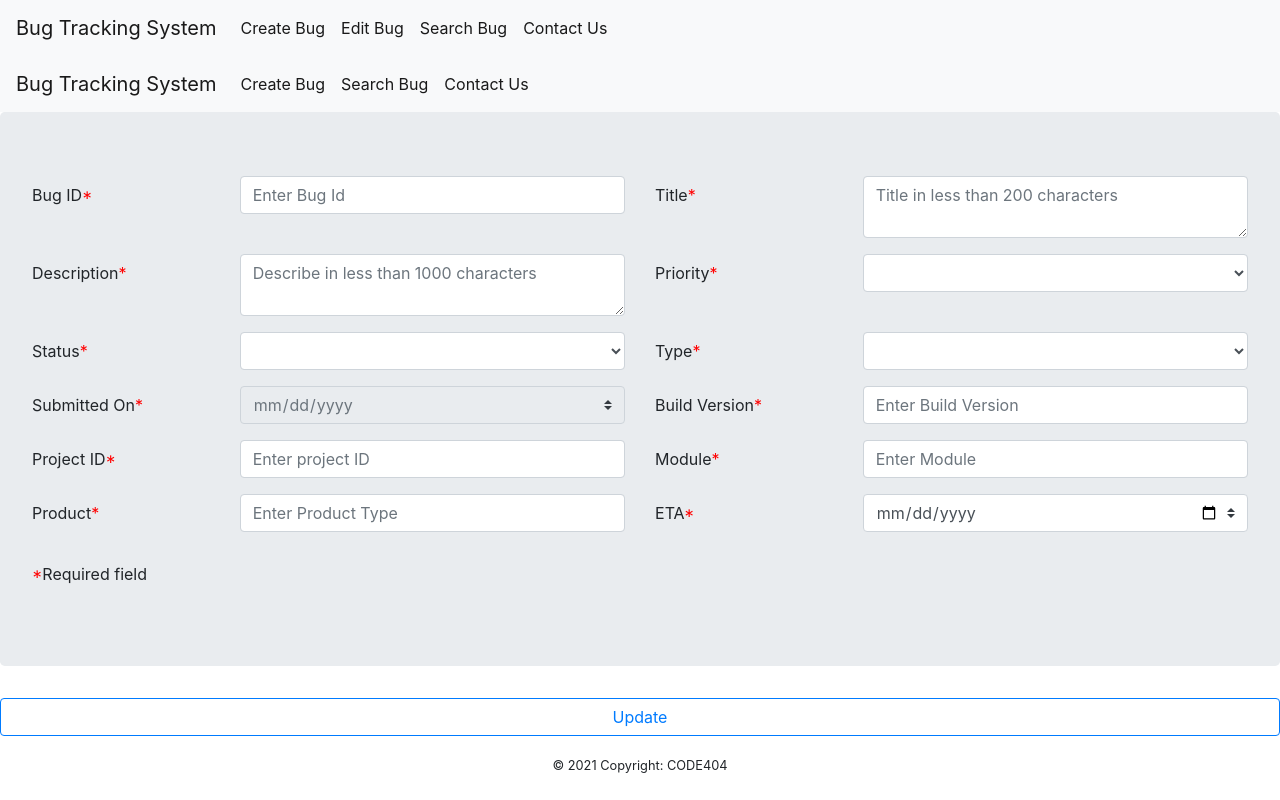
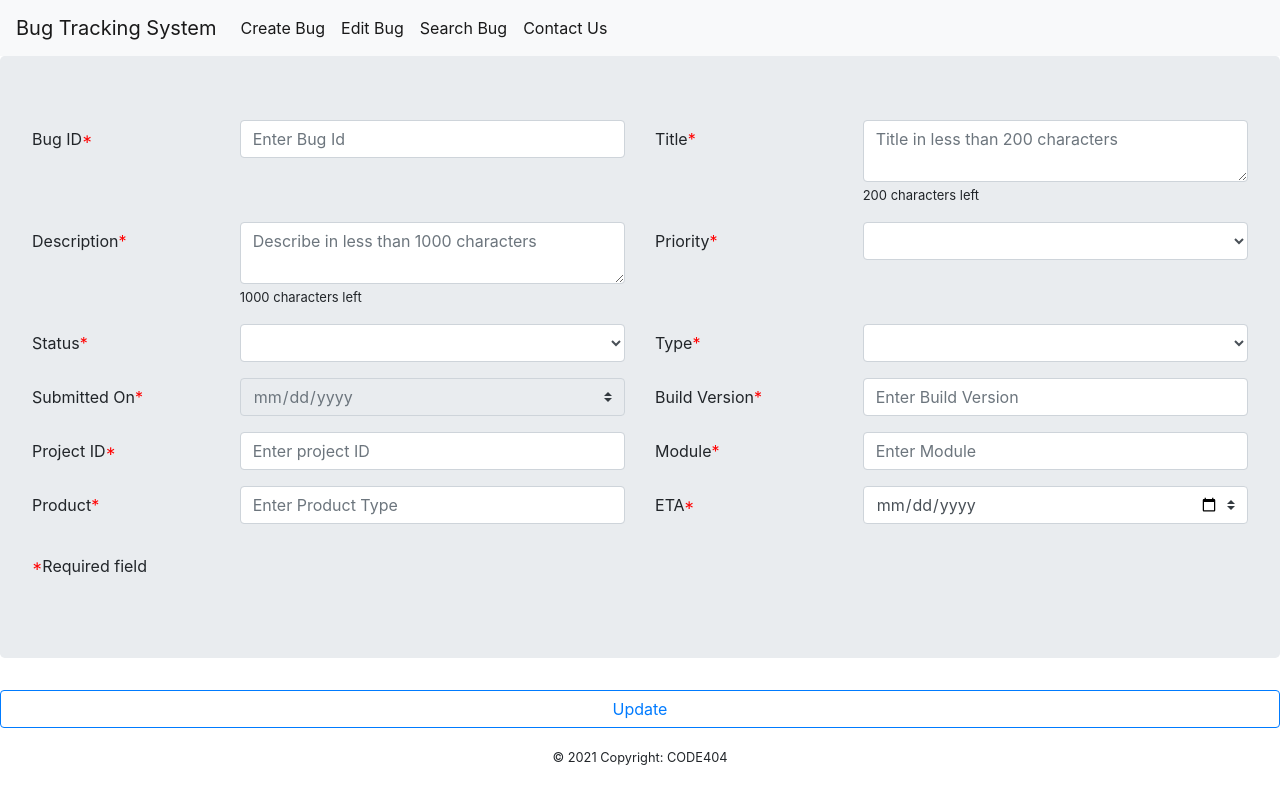
Before and after one commit to Indhugi/AngularBTS, an Angular app: page /updateBug in a window 1280 px wide. Built offline with nearby package versions, Linux system fonts and the light colour scheme.

Commit message:
updateform validation and its routerlink

```diff
--- a/src/app/create-bug/create-bug.component.ts
+++ b/src/app/create-bug/create-bug.component.ts
@@ -17,7 +17,7 @@ export class CreateBugComponent implements OnInit {
   saveBug() {
     let createBug = (<HTMLInputElement>document.getElementById('createBug'))
     if (!createBug.checkValidity()) {
-      alert('form is invalid');
+      alert('Form is Invalid! Please check whether all mandatory fields are filled!');
       return;
     }
     const promise = this.bugService.saveBug(this.bug);
--- a/src/app/header/header.component.html
+++ b/src/app/header/header.component.html
@@ -20,11 +20,11 @@
     </button>
     <div class="collapse navbar-collapse" id="navbarSupportedContent">
       <ul class="navbar-nav mr-auto">
-        <li class="nav-item active"><a class="nav-link"routerLink="/createBug" routerLinkActive="active">Create Bug <span
+        <li class="nav-item active"><a class="nav-link" routerLink="/createBug" routerLinkActive="active">Create Bug <span
           class="sr-only">(current)</span></a>
         </li>
         <li class="nav-item active">
-          <a class="nav-link" >Edit Bug <span class="sr-only">(current)</span></a>
+          <a class="nav-link" routerLink="/updateBug" routerLinkActive="active" >Edit Bug <span class="sr-only">(current)</span></a>
         </li>
         <li class="nav-item active">
           <a class="nav-link" routerLink="/getBug" routerLinkActive="active">Search Bug <span class="sr-only">(current)</span></a>
--- a/src/app/update-bug/update-bug.component.html
+++ b/src/app/update-bug/update-bug.component.html
@@ -18,29 +18,6 @@
 </head>
 
 <body>
-
-  <nav class="navbar navbar-expand-lg navbar-light bg-light">
-    <a class="navbar-brand" href="../index.html">Bug Tracking System</a>
-    <button class="navbar-toggler" type="button" data-toggle="collapse" data-target="#navbarSupportedContent"
-      aria-controls="navbarSupportedContent" aria-expanded="false" aria-label="Toggle navigation">
-      <span class="navbar-toggler-icon"></span>
-    </button>
-
-    <div class="collapse navbar-collapse" id="navbarSupportedContent">
-      <ul class="navbar-nav mr-auto">
-        <li class="nav-item active"><a class="nav-link" href="../html/createBug.html">Create Bug <span
-              class="sr-only">(current)</span></a>
-        </li>
-        <li class="nav-item active"><a class="nav-link" href="../html/searchBug.html">Search Bug <span
-              class="sr-only">(current)</span></a>
-        </li>
-        <li class="nav-item active"><a class="nav-link" href="../html/contactUs.html">Contact Us<span
-              class="sr-only">(current)</span></a>
-        </li>
-      </ul>
-    </div>
-  </nav>
-
   <form class="jumbotron required" id="updateBug">
     <div>
       <div class="form-group row">
@@ -53,42 +30,38 @@
         <div class="col">
           <textarea minlength="5" maxlength="200" class="form-control" placeholder="Title in less than 200 characters"
             id="title" id="title" [(ngModel)]="bug.title" name="title" required></textarea>
+            <span style="font-size: small;">{{200 - bug.title.length}} characters left</span>
         </div>
-
       </div>
-
     </div>
-
     <div>
       <div class="form-group row">
         <label for="colFormLabelLg" class="col-lg-2 col-form-label control-label">Description</label>
         <div class="col">
           <textarea maxlength="1000" class="form-control" placeholder="Describe in less than 1000 characters"
             id="description" [(ngModel)]="bug.description" name="description" required></textarea>
+            <span style="font-size: small;">{{1000 - bug.description.length}} characters left</span>
         </div>
 
         <label for="colFormLabelLg" class="col-lg-2 col-form-label control-label">Priority</label>
         <div class="col">
 
           <select class="form-control" id="priority" [(ngModel)]="bug.priority" name="priority" required>
-            <option value="" disabled selected>Select Priority</option>
+            <option disabled selected>Select Priority</option>
             <option>LOW</option>
             <option>MEDIUM</option>
             <option>HIGH</option>
           </select>
         </div>
-
       </div>
     </div>
 
     <div>
       <div class="form-group row">
-
         <label for="colFormLabelLg" class="col-lg-2 col-form-label control-label">Status</label>
-
         <div class="col">
           <select class="form-control" id="status" [(ngModel)]="bug.status" name="status" required>
-            <option value="" disabled selected>Select Option</option>
+            <option disabled selected>Select Option</option>
             <option>NEW</option>
             <option>OPEN</option>
             <option>ASSIGNED</option>
@@ -109,7 +82,7 @@
         <label for="colFormLabelLg" class="col-lg-2 col-form-label control-label">Type</label>
         <div class="col">
           <select class="form-control" id="type" [(ngModel)]="bug.type" name="type" required>
-            <option value="" disabled selected>Select Type</option>
+            <option disabled selected>Select Type</option>
             <option>PROBLEM_REQUEST</option>
             <option>CHANGE_REQUEST</option>
           </select>
@@ -150,8 +123,6 @@
           <input type="text" class="form-control" placeholder="Enter Module" id="module" [(ngModel)]="bug.module"
             name="module" required>
         </div>
-
-
       </div>
     </div>
 
@@ -170,7 +141,6 @@
       </div>
     </div>
 
-
     <p style="margin-top:30px">
       <span class="required control-label"></span>Required field
     </p>
--- a/src/app/update-bug/update-bug.component.ts
+++ b/src/app/update-bug/update-bug.component.ts
@@ -12,7 +12,11 @@ export class UpdateBugComponent implements OnInit {
   bug: Bug = new Bug();
   constructor(private bugService: BugService) { }
   updateBug() {
-
+    let updateBug = (<HTMLInputElement>document.getElementById('updateBug'))
+    if (!updateBug.checkValidity()) {
+      alert('Form is Invalid! Please check whether all mandatory fields are filled!');
+      return;
+    }
     let bugId = (<HTMLInputElement>document.getElementById('bugId')).value
     const updatedBody = {
       title: (<HTMLInputElement>document.getElementById('title')).value,
```
